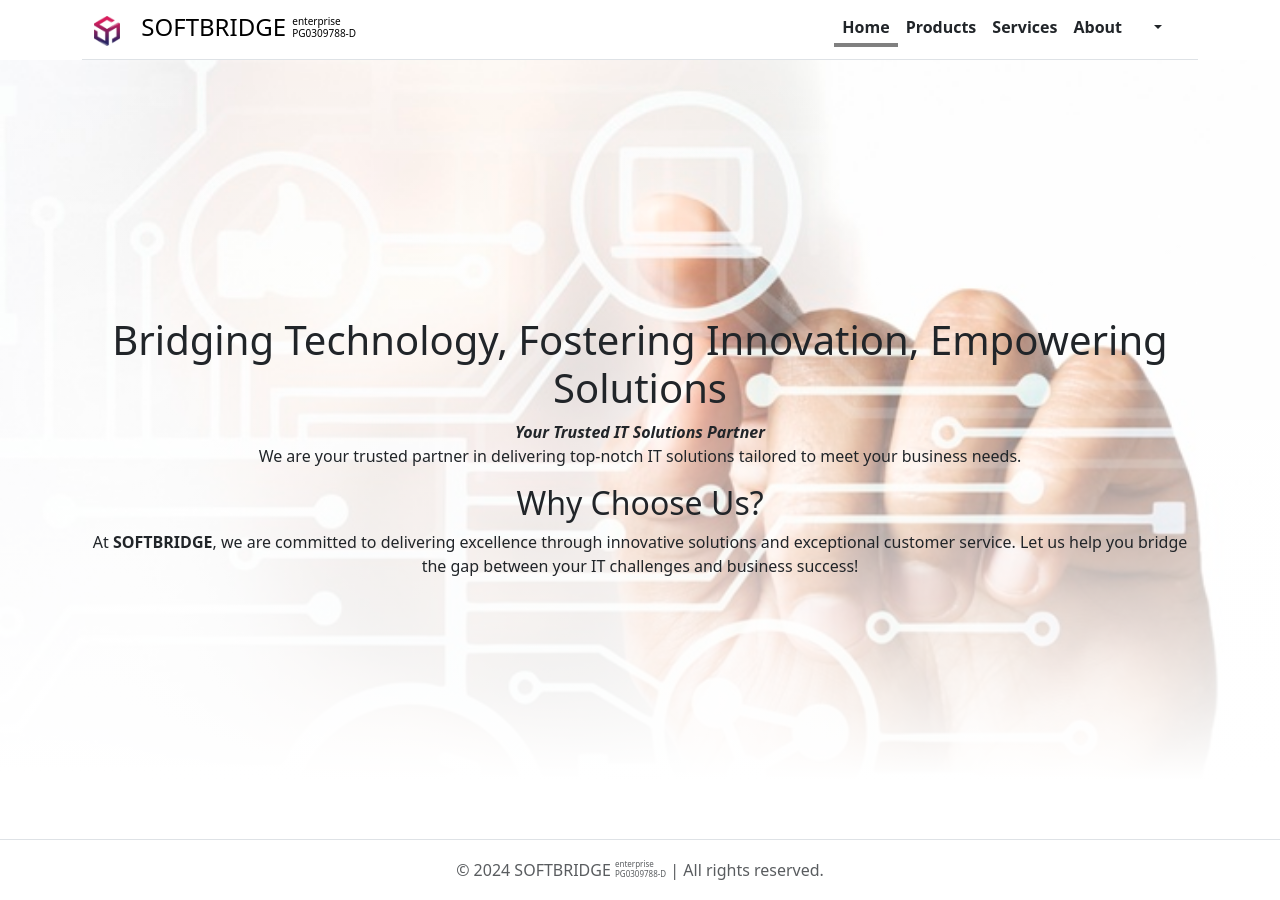
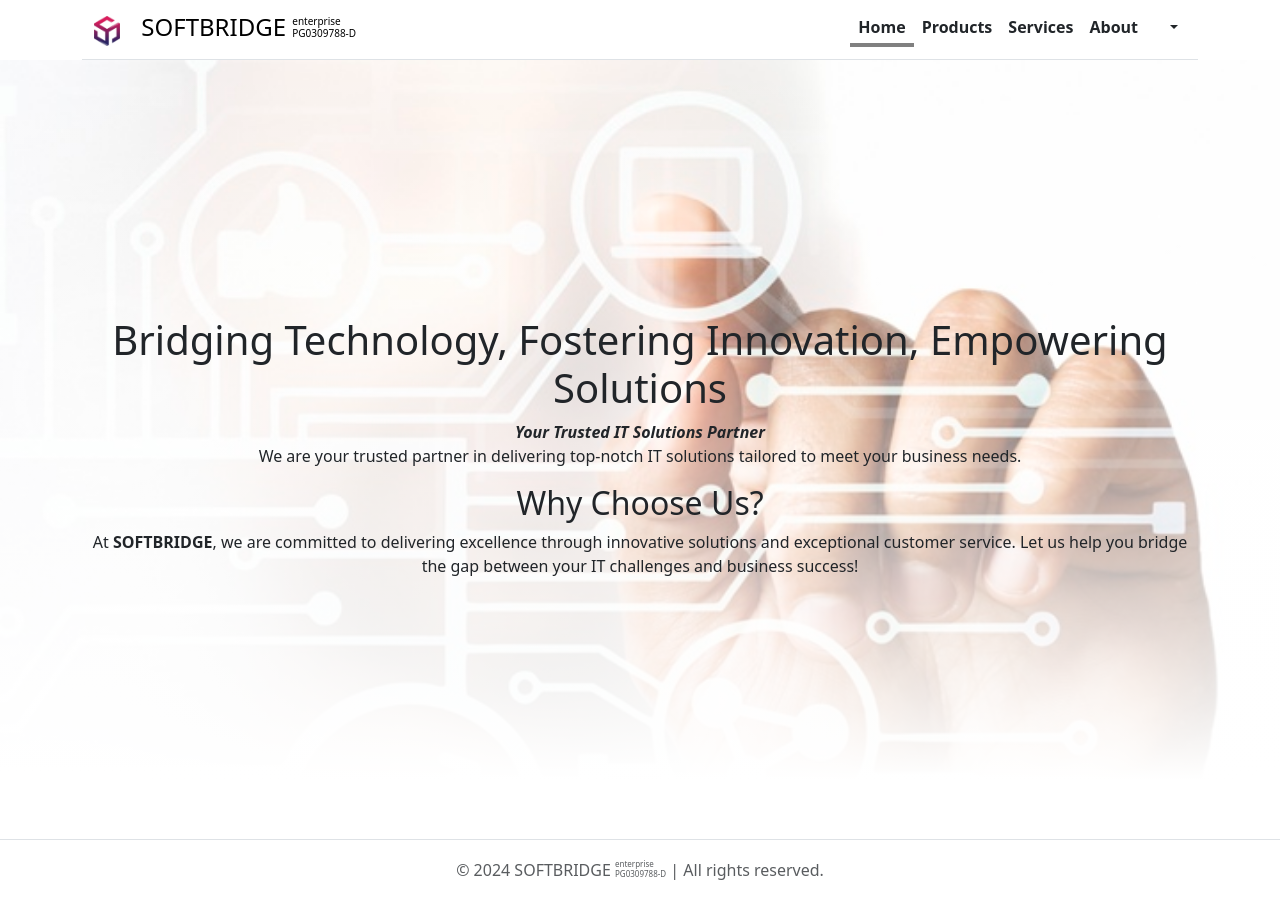
Before and after one commit to mfauziii/softbridge.github.io, a Jekyll site: the page built from index.md, in a window 1280 px wide. Built offline with Jekyll 4.4.1, drawn with Linux system fonts in a browser that asks for light colours; nearby versions of some CDN libraries; our own code applies the rules of GitHub Pages for plain Markdown files.

Commit message:
Update header.html

```diff
--- a/_includes/header.html
+++ b/_includes/header.html
@@ -15,7 +15,7 @@
           <button type="button" class="btn-close" data-bs-dismiss="offcanvas" aria-label="Close"></button>
         </div>
         <div class="offcanvas-body">
-          <ul class="navbar-nav nav-masthead justify-content-end flex-grow-1 pe-3">
+          <ul class="navbar-nav nav-masthead justify-content-end flex-grow-1">
             <li class="nav-item">
                 <a class="nav-link text-dark" href="/">Home</a>
             </li>
@@ -30,7 +30,7 @@
               	<a class="nav-link text-dark dropdown-toggle dropdown-toggle-split" href="#" id="navbarDropdown2" role="button" data-bs-toggle="dropdown" aria-expanded="false">
                 	<span class="visually-hidden">Toggle Dropdown</span>
                 </a>
-              	<ul class="dropdown-menu  dropdown-menu-end" aria-labelledby="navbarDropdown2">
+              	<ul class="dropdown-menu dropdown-menu-dark" aria-labelledby="navbarDropdown2">
                 	<li><a class="dropdown-item" href="/privacy">Privacy</a></li>
               	</ul>
             </li>
```
